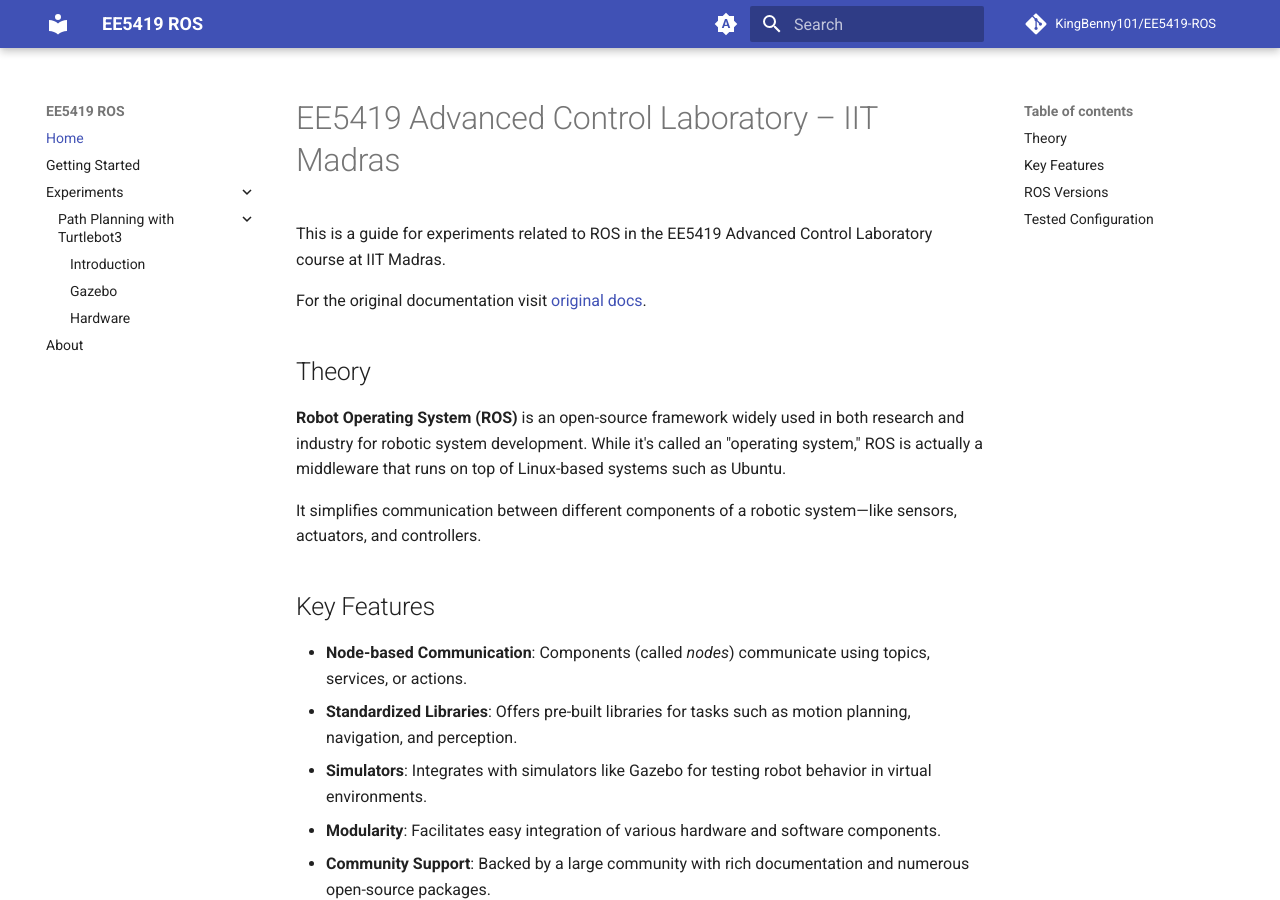
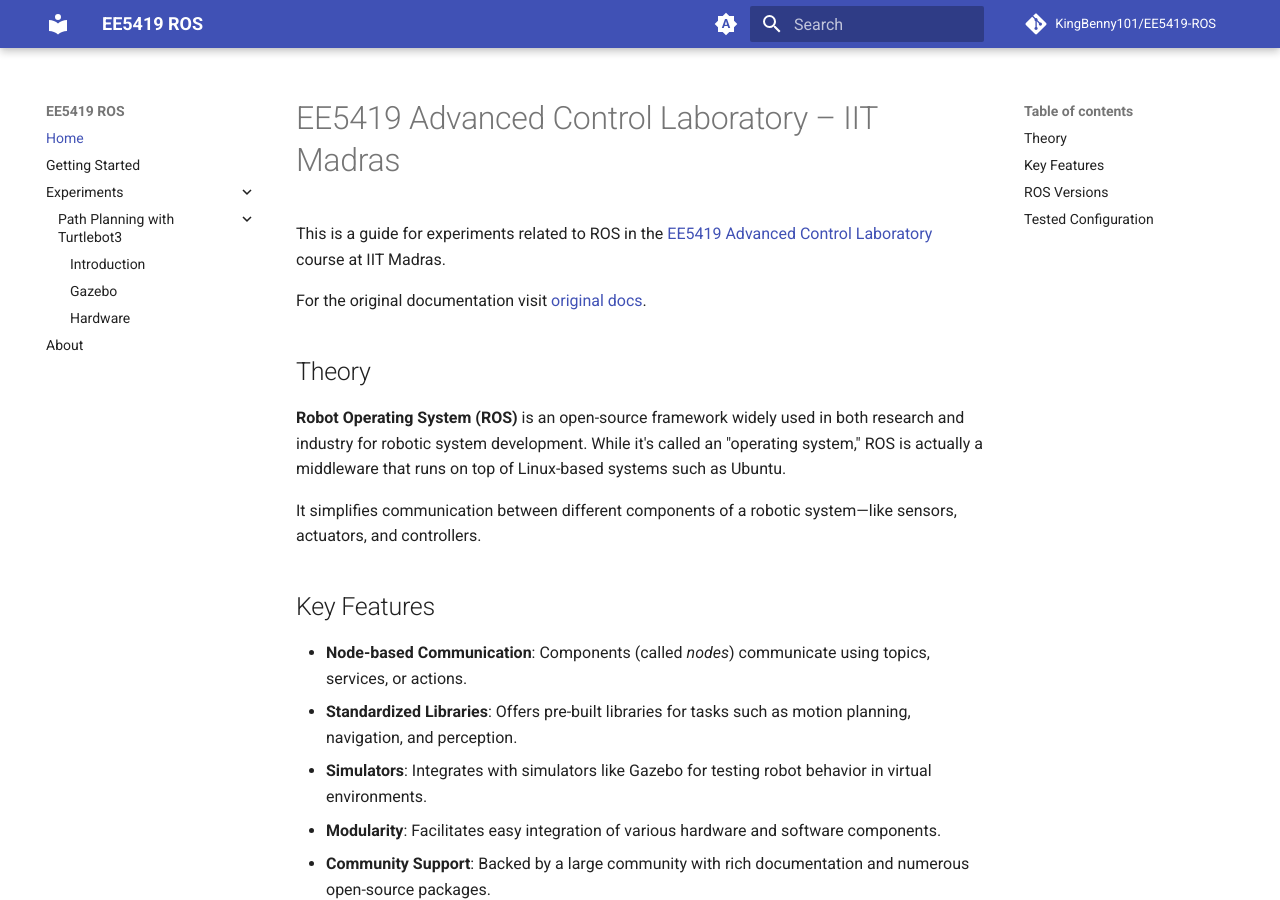
Before and after one commit to KingBenny101/EE5419-ROS, an MkDocs documentation site: the page built from docs/index.md, in a window 1280 px wide and 900 px high. Built offline with MkDocs 1.6.1 and Material for MkDocs 9.7.7, drawn with Linux system fonts in a browser that asks for light colours; comment, search, counter and statistics services are not loaded; part of the change alters nothing that is shown.

```diff
--- a/docs/index.md
+++ b/docs/index.md
@@ -1,6 +1,6 @@
 # EE5419 Advanced Control Laboratory – IIT Madras
 
-This is a guide for experiments related to ROS in the EE5419 Advanced Control Laboratory course at IIT Madras.
+This is a guide for experiments related to ROS in the [EE5419 Advanced Control Laboratory](https://www.ee.iitm.ac.in/courses/syllabus/EE5419) course at IIT Madras.
 
 For the original documentation visit [original docs](https://docs.google.com/document/d/1pQMcXM4Eel9xM6bWdggSrqgIPPWc9-T8HNgE54NhdSk/edit?pli=1&tab=t.0).
 
```
